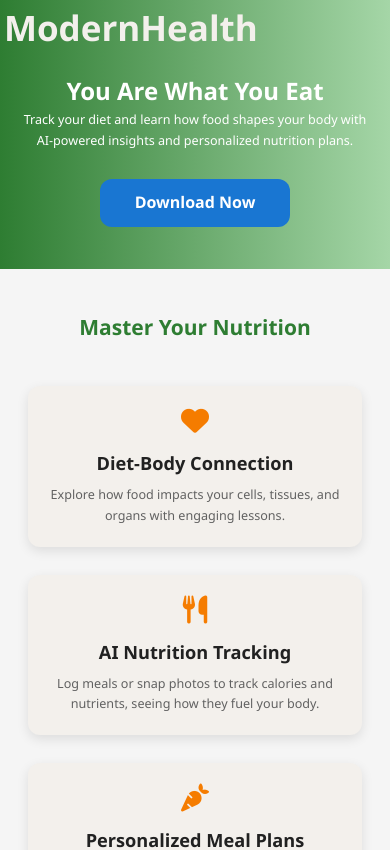
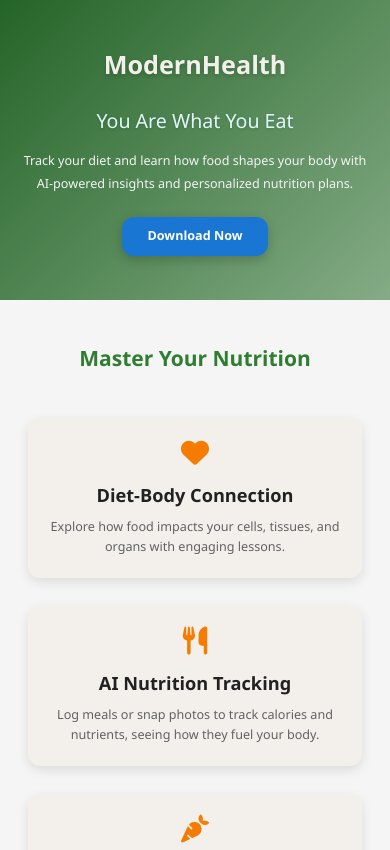
Before and after one commit to KitsoMogale/modernhealth-web, a React (Vite) app: page / in a window 390 px wide. Shown: the top 850 px of the page. Built offline with nearby package versions, Linux system fonts and the light colour scheme.

Commit message:
improved hero-section

```diff
--- a/src/App.css
+++ b/src/App.css
@@ -23,51 +23,88 @@ body {
 
 /* Hero Section */
 .hero {
-  background: linear-gradient(to right, #2E7D32, #A5D6A7);
+  background: linear-gradient(135deg, #2E7D32 0%, #A5D6A7 100%);
   color: #FFFFFF;
   text-align: center;
-  padding: 5rem 1rem;
+  padding: 6rem 1rem;
   position: relative;
   overflow: hidden;
+  display: flex;
+  align-items: center;
+  justify-content: center;
+  min-height: 100px;
+}
+
+.hero-overlay {
+  position: absolute;
+  top: 0;
+  left: 0;
+  right: 0;
+  bottom: 0;
+  background: rgba(0, 0, 0, 0.2); /* Subtle overlay for contrast */
+  z-index: 1;
 }
 
 .hero-content {
-  max-width: 800px;
+  max-width: 900px;
   margin: 0 auto;
-  animation: fadeIn 1s ease-in;
+  position: relative;
+  z-index: 2;
+  animation: fadeIn 1.2s ease-in-out;
 }
 
-.hero h1 {
-  font-size: 4rem;
+.hero-title {
+  font-size: 3.5rem;
   font-weight: 700;
-  margin-bottom: 4rem;
-  position: absolute;
-  z-index: 1;
-  top: 2%;
-  left: 1%;
+  color: #F3F0EC;
+  margin-bottom: 1.5rem;
+  text-shadow: 0 2px 4px rgba(0, 0, 0, 0.2);
 }
 
-.hero p {
-  font-size: 1.2rem;
-  margin-bottom: 2rem;
-  max-width: 600px;
-  margin-inline: auto;
+.hero-subtitle {
+  font-size: 2rem;
+  font-weight: 500;
+  color: #E0F7FA;
+  margin-bottom: 1.5rem;
+  text-shadow: 0 1px 3px rgba(0, 0, 0, 0.15);
+}
+
+.hero-description {
+  font-size: 1.3rem;
+  max-width: 700px;
+  margin: 0 auto 2.5rem;
+  color: #F5F5F5;
+  line-height: 1.8;
 }
 
 .cta-button {
   background: #1976D2;
   color: #FFFFFF;
-  padding: 0.8rem 2.5rem;
+  padding: 1rem 3rem;
   border-radius: 12px;
   font-weight: 600;
+  font-size: 1.2rem;
   text-decoration: none;
-  transition: background 0.3s ease, transform 0.2s ease;
   display: inline-block;
+  transition: background 0.3s ease, transform 0.2s ease, box-shadow 0.3s ease;
+  box-shadow: 0 4px 12px rgba(0, 0, 0, 0.2);
 }
 
 .cta-button:hover {
   background: #0D47A1;
-  transform: translateY(-2px);
+  transform: translateY(-3px);
+  box-shadow: 0 6px 16px rgba(0, 0, 0, 0.3);
+}
+
+/* Glassmorphism effect for hero-content on larger screens */
+@media screen and (min-width: 768px) {
+  .hero-content {
+    background: rgba(255, 255, 255, 0.1);
+    backdrop-filter: blur(10px);
+    border-radius: 16px;
+    padding: 2rem;
+    border: 1px solid rgba(255, 255, 255, 0.2);
+  }
 }
 
 /* Features Section */
@@ -210,7 +247,7 @@ body {
   background: #E0E0E0;
   border-radius: 50%;
   cursor: pointer;
-  transition: background 0.3s ease;
+  transition: background0.3s ease;
 }
 
 .slideshow-dots .dot.active {
@@ -492,13 +529,18 @@ footer {
 @media screen and (max-width: 1024px) {
   .hero {
     padding: 4rem 1rem;
+    min-height: 400px;
   }
 
-  .hero h1 {
-    font-size: 2rem;
+  .hero-title {
+    font-size: 2.8rem;
   }
 
-  .hero p {
+  .hero-subtitle {
+    font-size: 1.8rem;
+  }
+
+  .hero-description {
     font-size: 1.1rem;
   }
 
@@ -522,14 +564,24 @@ footer {
 @media screen and (max-width: 768px) {
   .hero {
     padding: 3rem 1rem;
+    min-height: 350px;
   }
 
-  .hero h1 {
-    font-size: 1.8rem;
-    line-height: 1.3;
+  .hero-title {
+    font-size: 2.2rem;
   }
 
-  .hero p {
+  .hero-subtitle {
+    font-size: 1.6rem;
+    margin-bottom: 1rem;
+  }
+
+  .hero-description {
+    font-size: 1rem;
+  }
+
+  .cta-button {
+    padding: 0.8rem 2rem;
     font-size: 1rem;
   }
 
@@ -576,11 +628,6 @@ footer {
     font-size: 1rem;
   }
 
-  .cta .cta-button {
-    padding: 0.8rem 2rem;
-    font-size: 1rem;
-  }
-
   .privacy-policy {
     padding: 3rem 1rem;
   }
@@ -621,11 +668,26 @@ footer {
 }
 
 @media screen and (max-width: 480px) {
-  .hero h1 {
-    font-size: 1.5rem;
+  .hero {
+    padding: 2.5rem 1rem;
+    min-height: 300px;
   }
 
-  .hero p {
+  .hero-title {
+    font-size: 1.8rem;
+  }
+
+  .hero-subtitle {
+    font-size: 1.4rem;
+  }
+
+  .hero-description {
+    font-size: 0.9rem;
+    margin-bottom: 1.5rem;
+  }
+
+  .cta-button {
+    padding: 0.7rem 1.8rem;
     font-size: 0.9rem;
   }
 
@@ -656,11 +718,6 @@ footer {
   }
 
   .cta p {
-    font-size: 0.9rem;
-  }
-
-  .cta .cta-button {
-    padding: 0.7rem 1.8rem;
     font-size: 0.9rem;
   }
 
--- a/src/App.jsx
+++ b/src/App.jsx
@@ -29,7 +29,7 @@ function App() {
           </div>
           <div className="social-icons">
             <a href="https://twitter.com/modernhealth" aria-label="Twitter"><i className="fab fa-twitter"></i></a>
-            <a href="https://instagram.com/modernhealth" aria-label="Instagram"><i className="fab fa-instagram"></i></a>
+            <a href="https://instagram.com/modernhealth2025" aria-label="Instagram"><i className="fab fa-instagram"></i></a>
           </div>
         </footer>
         <DeleteAccountModal isOpen={isModalOpen} onClose={closeModal} />
--- a/src/Home.jsx
+++ b/src/Home.jsx
@@ -18,7 +18,7 @@ function Home() {
   useEffect(() => {
     const timer = setInterval(() => {
       setCurrent((prev) => (prev + 1) % screenshots.length);
-    }, 5000);
+    }, 9000);
     return () => clearInterval(timer);
   }, [screenshots.length]);
 
@@ -48,14 +48,15 @@ function Home() {
 
   return (
     <main>
-      <header className="hero">
+      <header className="hero" aria-label="ModernHealth introduction">
+        <div className="hero-overlay"></div>
         <div className="hero-content">
-            <h1 style={{color:'rgb(243, 240, 236)', fontSize: 35}}>ModernHealth</h1>
-          <h2 style={{marginTop:30}}>You Are What You Eat</h2>
-          <p>
+          <h1 className="hero-title">ModernHealth</h1>
+          <h2 className="hero-subtitle">You Are What You Eat</h2>
+          <p className="hero-description">
             Track your diet and learn how food shapes your body with AI-powered insights and personalized nutrition plans.
           </p>
-          <a href="https://drive.google.com/file/d/1Go8N307BBLxFHYQ7Dw21R4tN7zs1qfy5/view" className="cta-button">
+          <a href="https://drive.google.com/file/d/1Go8N307BBLxFHYQ7Dw21R4tN7zs1qfy5/view" className="cta-button" aria-label="Download ModernHealth app">
             Download Now
           </a>
         </div>
```
Also changed, not shown: src/PrivacyPolicy.md (added, +69 -0 lines).
